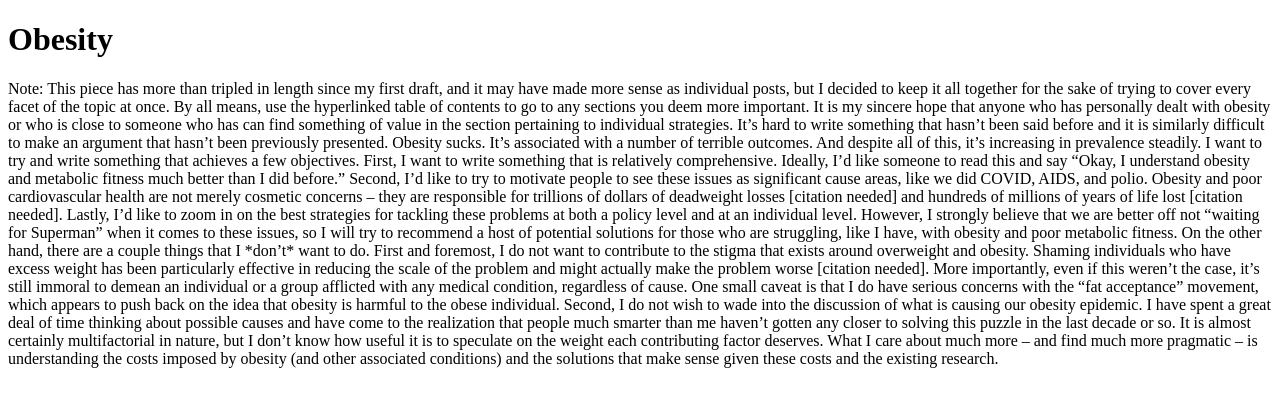
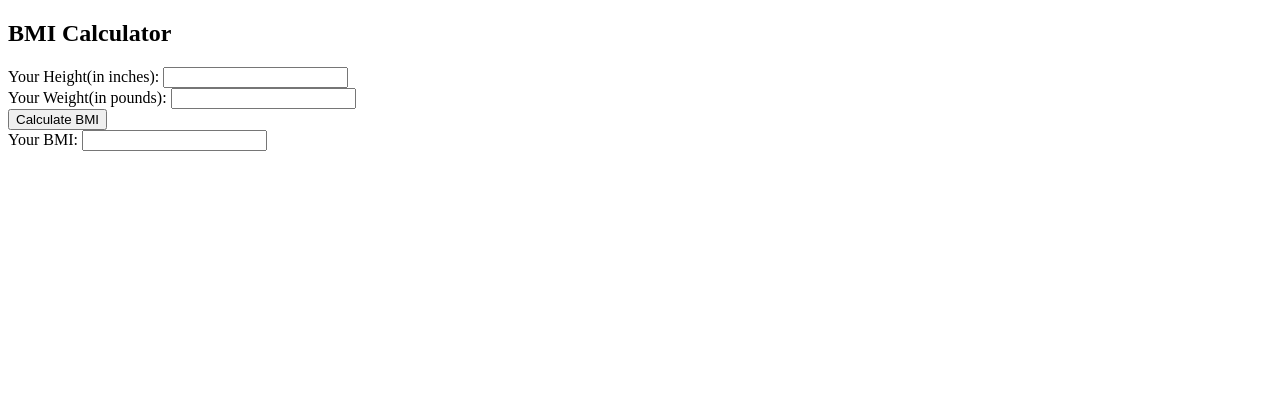
Before and after one commit to abarber217/abarber217.github.io, a plain HTML site: page index.html in a window 1280 px wide. Drawn offline with Linux system fonts and the light colour scheme.

Commit message:
Update index.html

```diff
--- a/index.html
+++ b/index.html
@@ -1,16 +1,29 @@
+<!DOCTYPE html>
 <!DOCTYPE html>
 <html>
+<head>
+    <title>BMI Calculator</title>
+    <script>
+        function calculateBMI() {
+            var height = document.getElementById('height').value;
+            var weight = document.getElementById('weight').value;
+
+            if (height > 0 && weight > 0) {
+                var finalBmi = (weight / (height * height)) * 703;
+                document.getElementById('bmi').value = finalBmi.toFixed(2);
+            } else {
+                alert("Please enter valid numbers for height and weight.");
+            }
+        }
+    </script>
+</head>
 <body>
-<h1>Obesity</h1>
-<it>
-Note: This piece has more than tripled in length since my first draft, and it may have made more sense as individual posts, but I decided to keep it all together for the sake of trying to cover every facet of the topic at once. By all means, use the hyperlinked table of contents to go to any sections you deem more important. It is my sincere hope that anyone who has personally dealt with obesity or who is close to someone who has can find something of value in the section pertaining to individual strategies.
-</it>
-
-It’s hard to write something that hasn’t been said before and it is similarly difficult to make an argument that hasn’t been previously presented. Obesity sucks. It’s associated with a number of terrible outcomes. And despite all of this, it’s increasing in prevalence steadily.
-
-I want to try and write something that achieves a few objectives. First, I want to write something that is relatively comprehensive. Ideally, I’d like someone to read this and say “Okay, I understand obesity and metabolic fitness much better than I did before.” Second, I’d like to try to motivate people to see these issues as significant cause areas, like we did COVID, AIDS, and polio. Obesity and poor cardiovascular health are not merely cosmetic concerns – they are responsible for trillions of dollars of deadweight losses [citation needed] and hundreds of millions of years of life lost [citation needed]. Lastly, I’d like to zoom in on the best strategies for tackling these problems at both a policy level and at an individual level. However, I strongly believe that we are better off not “waiting for Superman” when it comes to these issues, so I will try to recommend a host of potential solutions for those who are struggling, like I have, with obesity and poor metabolic fitness.
-
-On the other hand, there are a couple things that I *don’t* want to do. First and foremost, I do not want to contribute to the stigma that exists around overweight and obesity. Shaming individuals who have excess weight has been particularly effective in reducing the scale of the problem and might actually make the problem worse [citation needed]. More importantly, even if this weren’t the case, it’s still immoral to demean an individual or a group afflicted with any medical condition, regardless of cause. One small caveat is that I do have serious concerns with the “fat acceptance” movement, which appears to push back on the idea that obesity is harmful to the obese individual. Second, I do not wish to wade into the discussion of what is causing our obesity epidemic. I have spent a great deal of time thinking about possible causes and have come to the realization that people much smarter than me haven’t gotten any closer to solving this puzzle in the last decade or so. It is almost certainly multifactorial in nature, but I don’t know how useful it is to speculate on the weight each contributing factor deserves. What I care about much more – and find much more pragmatic – is understanding the costs imposed by obesity (and other associated conditions) and the solutions that make sense given these costs and the existing research.
-
+    <h2>BMI Calculator</h2>
+    <form name="bmiForm">
+        Your Height(in inches): <input type="text" id="height"><br>
+        Your Weight(in pounds): <input type="text" id="weight"><br>
+        <input type="button" value="Calculate BMI" onclick="calculateBMI();"><br>
+        Your BMI: <input type="text" id="bmi" readonly><br>
+    </form>
 </body>
 </html>
```
